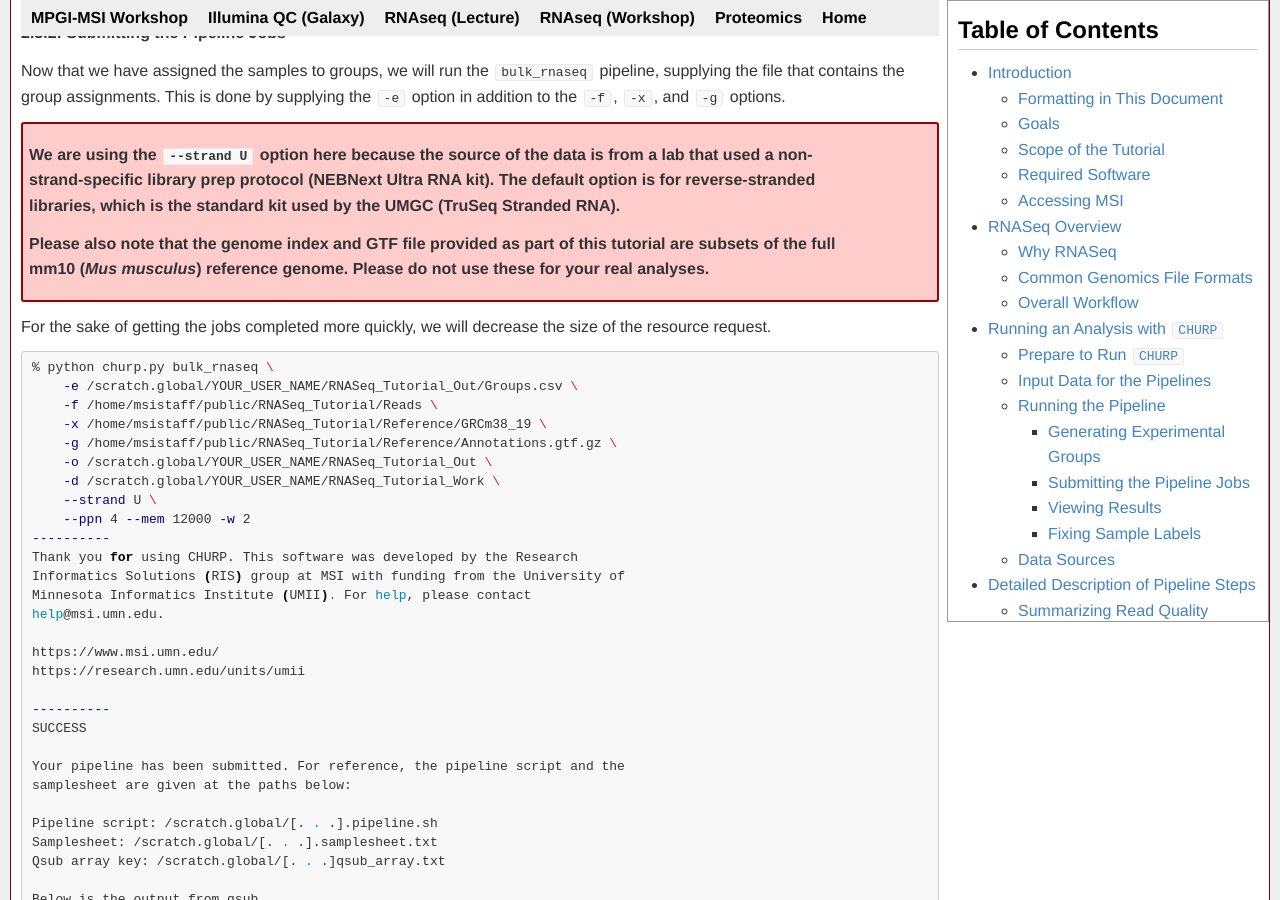
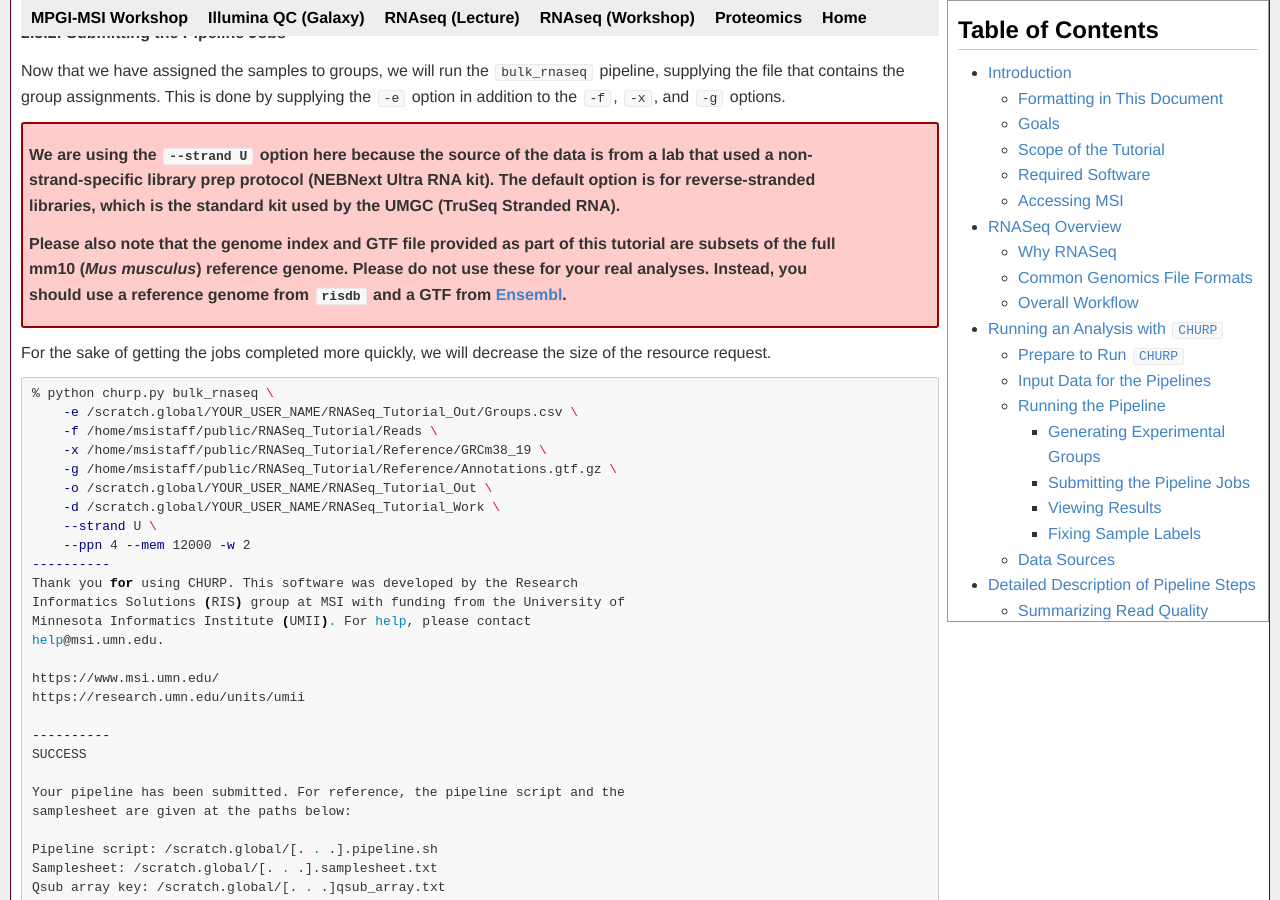
Before and after one commit to msi-ris/Tutorials, a Jekyll site: the page built from rnaseq_cmd.md, in a window 1280 px wide and 900 px high, scrolled down 20028 px. Built offline with Jekyll 4.4.1, drawn with Linux system fonts in a browser that asks for light colours.

Commit message:
update rnaseq

```diff
--- a/rnaseq_cmd.md
+++ b/rnaseq_cmd.md
@@ -885,7 +885,8 @@ from a lab that used a non-strand-specific library prep protocol (NEBNext Ultra
 RNA kit). The default option is for reverse-stranded libraries, which is the
 standard kit used by the UMGC (TruSeq Stranded RNA).
 
-Please also note that the genome index and GTF file provided as part of this tutorial are subsets of the full mm10 (*Mus musculus*) reference genome. Please do not use these for your real analyses.
+Please also note that the genome index and GTF file provided as part of this tutorial are subsets of the full mm10 (*Mus musculus*) reference genome. Please do not use these for your real analyses. Instead, you should use a reference genome from `risdb` and a GTF from [Ensembl](https://ensembl.org).
+
 </div>
 
 For the sake of getting the jobs completed more quickly, we will decrease the
```
